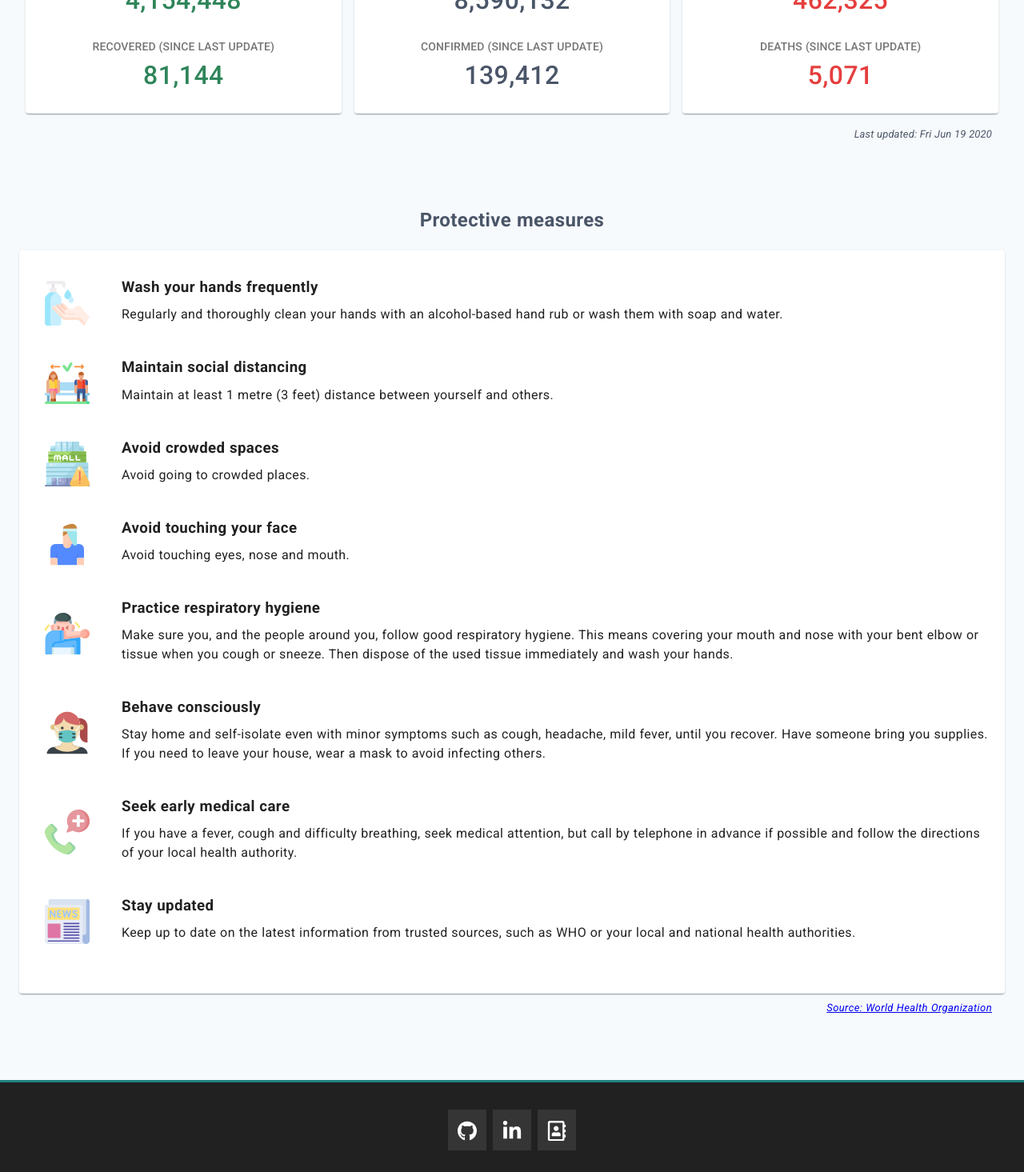
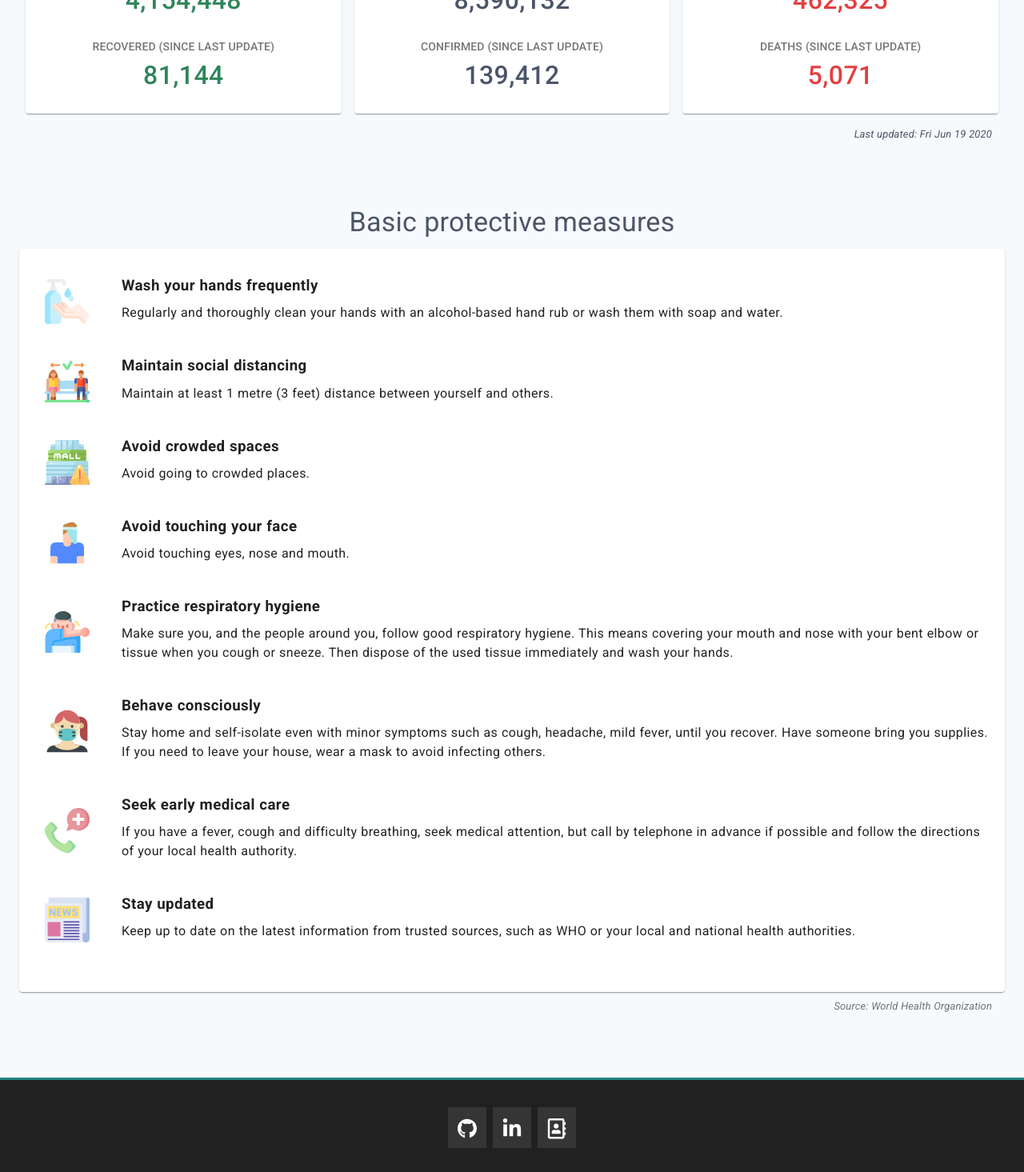
Before and after one commit to nahuel-ianni/covid-19-tracker, a React (Create React App) app in the folder src/: page / in a window 1280 px wide. Shown: the part 344-1809 px from the top of the page at 80% size. Built offline with nearby package versions, Linux system fonts and the light colour scheme.

Commit message:
Added material ui components

```diff
--- a/src/src/components/ProtectiveMeasures/ProtectiveMeasures.jsx
+++ b/src/src/components/ProtectiveMeasures/ProtectiveMeasures.jsx
@@ -1,7 +1,6 @@
 import React from 'react';
 
-import Card from '@material-ui/core/Card';
-import CardContent from '@material-ui/core/CardContent';
+import { Card, CardContent, Link, Typography } from '@material-ui/core';
 
 import { AvoidCrowdsSvg, FaceMaskSvg, HandsSanitizerSvg, NewsSvg, PhoneSvg, ProtectedFaceSvg, RespiratoryHygieneSvg, SocialDistancingSvg } from '../../images';
 
@@ -31,7 +30,9 @@ const ProtectiveMeasures = () => {
 
     return (
         <section>
-            <h2>Protective measures</h2>
+            <Typography component="h2" variant="h4" gutterBottom>
+                Basic protective measures
+            </Typography>
 
             <Card>
                 <CardContent>
@@ -41,7 +42,11 @@ const ProtectiveMeasures = () => {
                 </CardContent>
             </Card>
 
-            <a className="legend" href="https://www.who.int/emergencies/diseases/novel-coronavirus-2019/advice-for-public" target="_blank" rel="noopener noreferrer">Source: World Health Organization</a>
+            <Typography className="legend" color="textSecondary">
+                <Link href="https://www.who.int/emergencies/diseases/novel-coronavirus-2019/advice-for-public" target="_blank" rel="noopener noreferrer" color="inherit">
+                    Source: World Health Organization
+                </Link>
+            </Typography>
         </section>
     )
 }
```
